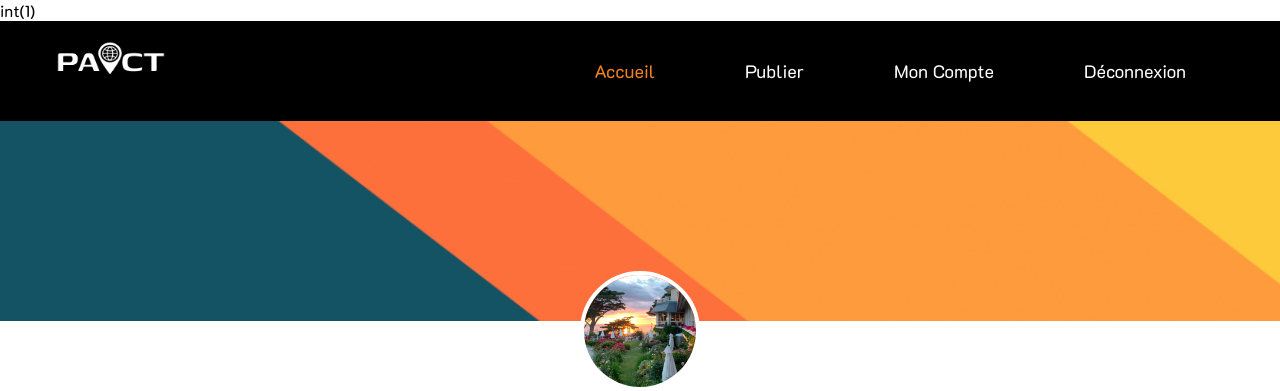
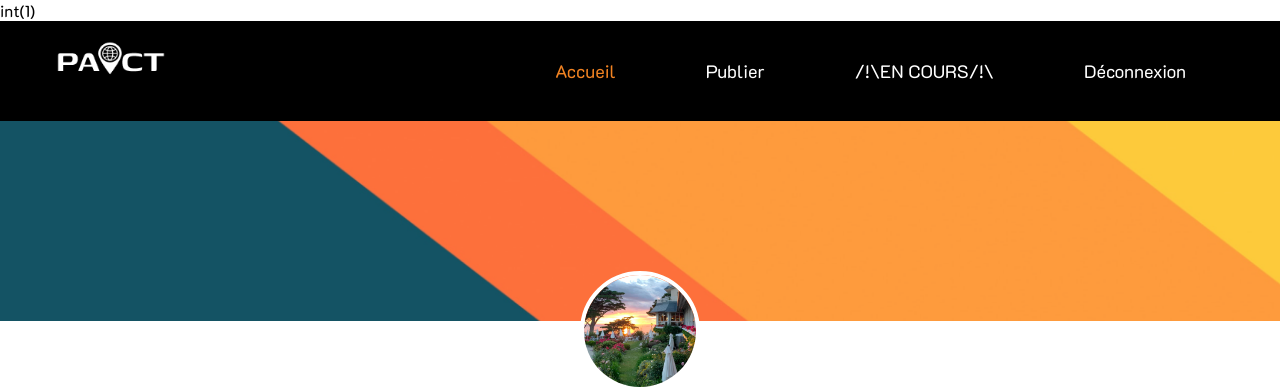
Before and after one commit to LucasOtw/SAE3_ScoobyTeam, a PHP site: page /mes_offres.php in a window 1280 px wide. Shown: the top 391 px of the page. Run offline with PHP 8.4, Linux system fonts and the light colour scheme; the visitor is signed in with stand-in values (Sample User, id 1); data that the repository does not hold is empty; some libraries are stand-ins or nearby versions.

Commit message:
Update mes_offres.php

```diff
--- a/html/mes_offres.php
+++ b/html/mes_offres.php
@@ -35,8 +35,8 @@ if(isset($_GET["deco"])){
         <nav>
             <ul>
                 <li><a href="mes_offres.php" class="active">Accueil</a></li>
-                <li><a href="connexion_pro.php">Publier</a></li>
-                <li><a href="connexion_pro.php">Mon Compte</a></li>
+                <li><a href="creation_offre1.php">Publier</a></li>
+                <li><a href="#">/!\EN COURS/!\</a></li>
                 <li><a href="mes_offres.php?deco=true">Déconnexion</a></li>
             </ul>
         </nav>
```
